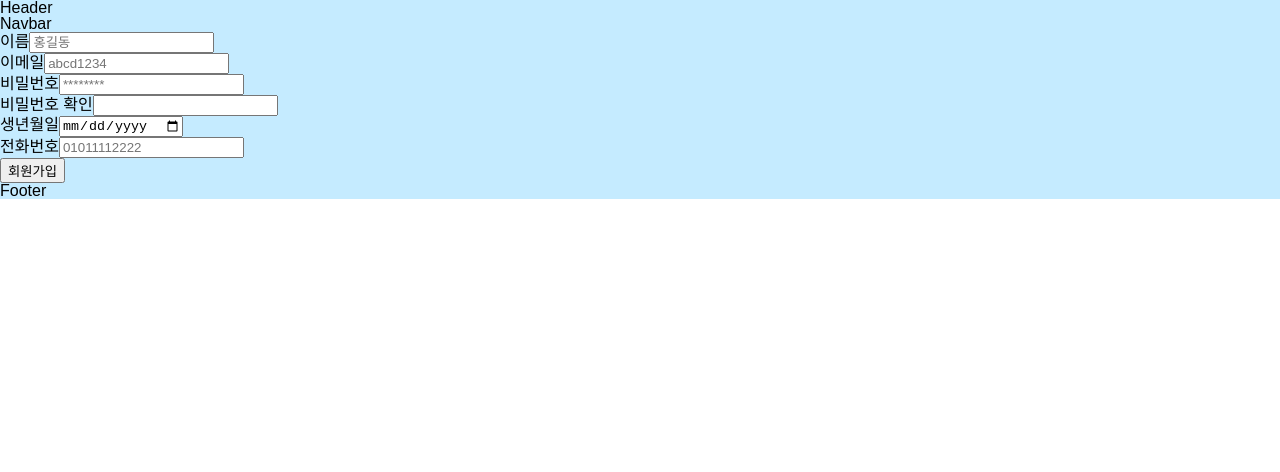
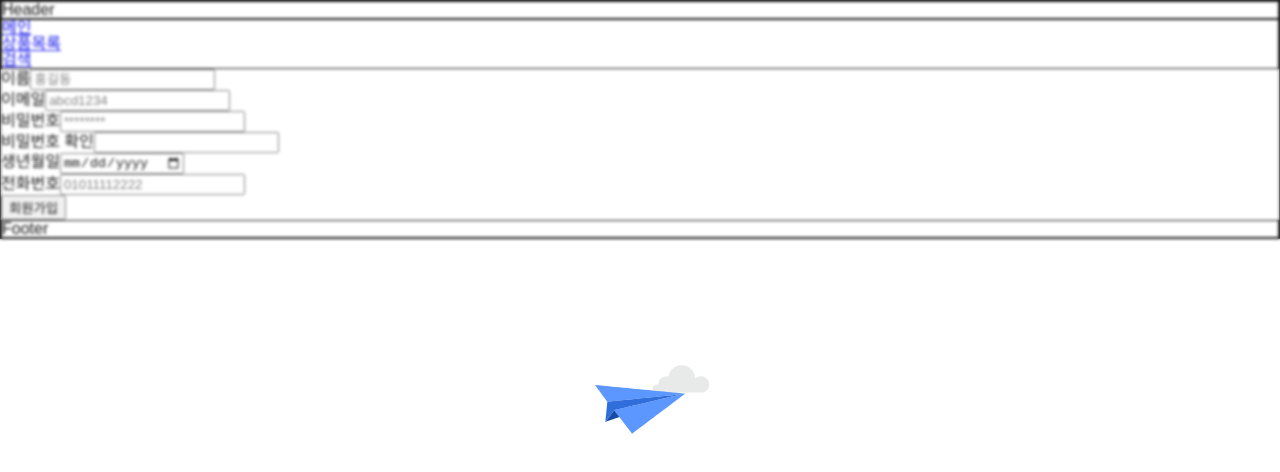
Before and after one commit to fastcampus-final/FE-repo, a Next.js app: page /register in a window 1280 px wide. Shown: the top 472 px of the page. Built offline with nearby package versions, Linux system fonts and the light colour scheme.

Commit message:
Feat: 페이지 이동 시 로딩 컴포넌트 출력

```diff
--- a/src/components/common/Loading.tsx
+++ b/src/components/common/Loading.tsx
@@ -2,8 +2,13 @@ import React from 'react';
 import Lottie from 'lottie-react';
 import LoadingLottie from '@/../public/lotties/loading-plane.json';
 import styled from 'styled-components';
+import { useSelector } from 'react-redux';
+import { RootState } from '@/store';
 
 const Loading = () => {
+  const loading = useSelector((state: RootState) => state.loading);
+  if (loading === false) return null;
+
   return (
     <StyledLoading>
       <Lottie animationData={LoadingLottie} loop={true} />
--- a/src/components/layout/Footer.tsx
+++ b/src/components/layout/Footer.tsx
@@ -1,7 +1,12 @@
 import React from 'react';
+import styled from 'styled-components';
 
 const Footer = () => {
-  return <div>Footer</div>;
+  return <Container>Footer</Container>;
 };
 
 export default Footer;
+
+const Container = styled.div`
+  border: 1px solid black;
+`;
--- a/src/components/layout/Header.tsx
+++ b/src/components/layout/Header.tsx
@@ -1,7 +1,12 @@
 import React from 'react';
+import styled from 'styled-components';
 
 const Header = () => {
-  return <div>Header</div>;
+  return <Container>Header</Container>;
 };
 
 export default Header;
+
+const Container = styled.div`
+  border: 1px solid black;
+`;
--- a/src/components/layout/Layout.tsx
+++ b/src/components/layout/Layout.tsx
@@ -1,5 +1,9 @@
+import { hideLoading, showLoading } from '@/store/loading';
+import { Router } from 'next/router';
 import React from 'react';
+import { useDispatch } from 'react-redux';
 import styled from 'styled-components';
+import Loading from '../common/Loading';
 import Footer from './Footer';
 import Header from './Header';
 import Navbar from './Navbar';
@@ -9,12 +13,18 @@ interface Props {
 }
 
 const Layout = ({ children }: Props) => {
+  const dispatch = useDispatch();
+  Router.events.on('routeChangeStart', () => dispatch(showLoading()));
+  Router.events.on('routeChangeComplete', () => dispatch(hideLoading()));
+  Router.events.on('routeChangeError', () => dispatch(hideLoading()));
+
   return (
     <Container>
       <Header />
       <Navbar />
       <main>{children}</main>
       <Footer />
+      <Loading />
     </Container>
   );
 };
@@ -24,5 +34,5 @@ export default Layout;
 const Container = styled.div`
   max-width: 1920px;
   margin: 0 auto;
-  background-color: #c5ebff;
+  border: 1px solid black;
 `;
--- a/src/components/layout/Navbar.tsx
+++ b/src/components/layout/Navbar.tsx
@@ -1,7 +1,28 @@
+import { ROUTES } from '@/constants/routes';
+import Link from 'next/link';
 import React from 'react';
+import styled from 'styled-components';
 
 const Navbar = () => {
-  return <div>Navbar</div>;
+  return (
+    <Container>
+      <ul>
+        <li>
+          <Link href={ROUTES.HOME}>메인</Link>
+        </li>
+        <li>
+          <Link href={ROUTES.PRODUCT}>상품목록</Link>
+        </li>
+        <li>
+          <Link href={ROUTES.SEARCH}>검색</Link>
+        </li>
+      </ul>
+    </Container>
+  );
 };
 
 export default Navbar;
+
+const Container = styled.div`
+  border: 1px solid black;
+`;
```
